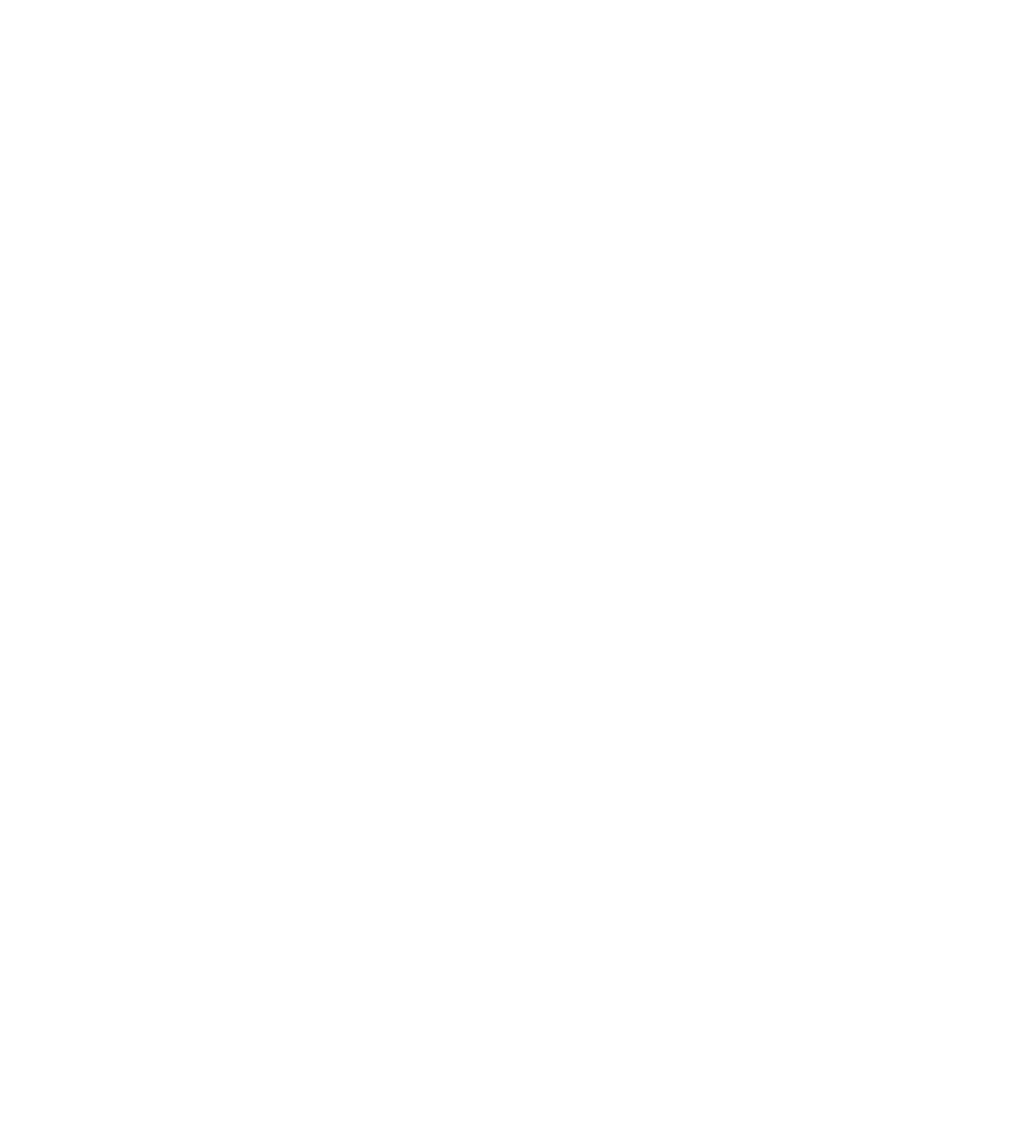
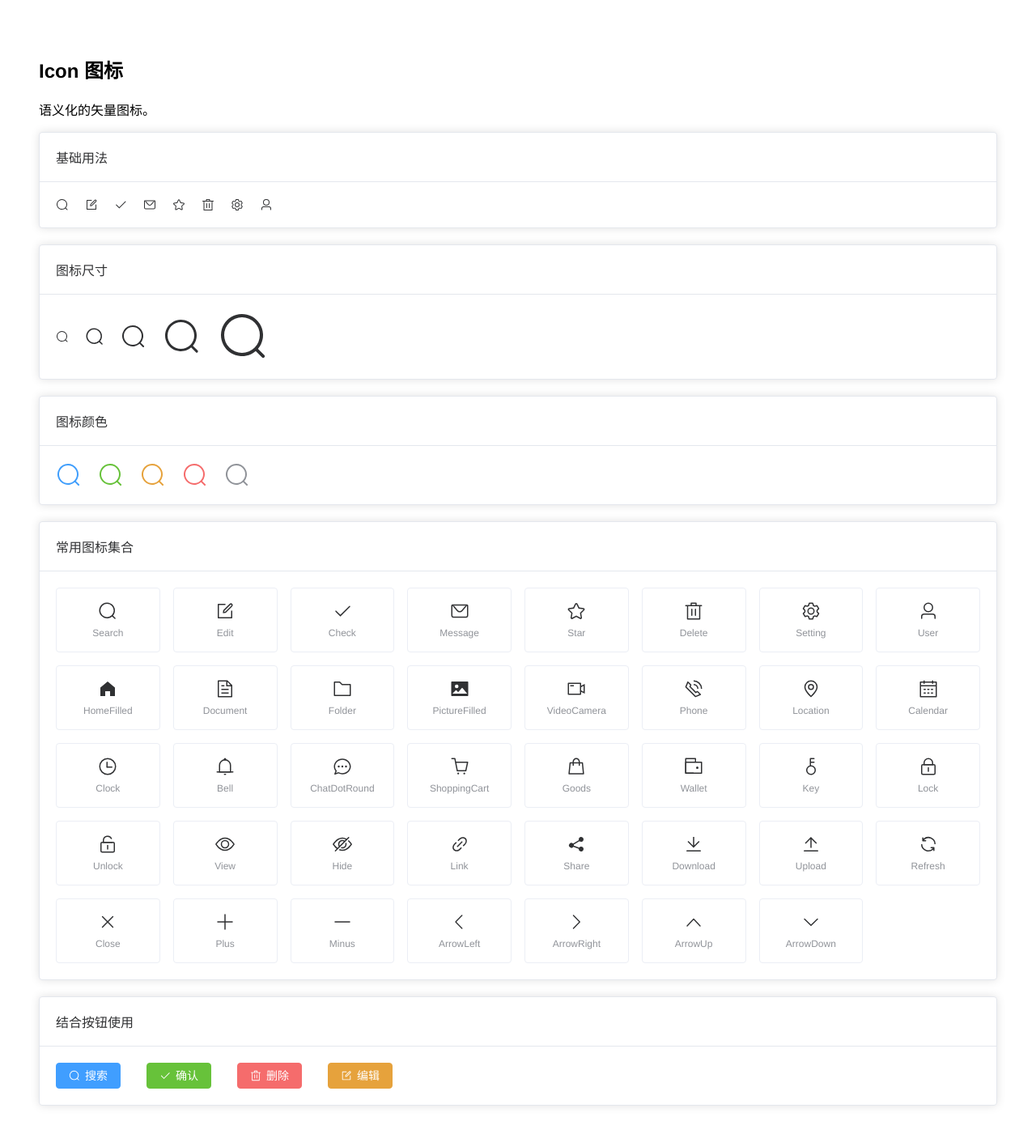
Before and after one commit to MHnanyu/custom-ui-playground, a Vue app: page /icon in a window 1280 px wide. Before the commit this address had no page. Shown: the top 1406 px of the page at 81% size. Before the commit the page ends 800 px from the top, so only its background shows below. Built offline with nearby package versions, Linux system fonts and the light colour scheme.

Commit message:
feat: 添加 Icon 图标组件
- 新增 Icon 组件及相关示例
- 添加 /icon 路由
- 更新首页导航添加 Icon 入口
- 更新 README 组件进度统计

```diff
--- /dev/null
+++ b/src/components/Icon/index.vue
@@ -0,0 +1,19 @@
+<template>
+  <el-icon v-bind="$attrs">
+    <component v-if="icon" :is="icon" />
+    <slot></slot>
+  </el-icon>
+</template>
+
+<script setup lang="ts">
+import { ElIcon } from 'element-plus'
+
+defineOptions({
+  name: 'CcIcon',
+  inheritAttrs: false
+})
+
+defineProps<{
+  icon?: any
+}>()
+</script>
--- a/src/router/index.ts
+++ b/src/router/index.ts
@@ -27,6 +27,11 @@
       path: '/container',
       name: 'Container',
       component: () => import('@/views/Container.vue')
+    },
+    {
+      path: '/icon',
+      name: 'Icon',
+      component: () => import('@/views/Icon.vue')
     }
   ]
 })
--- a/src/views/Home.vue
+++ b/src/views/Home.vue
@@ -19,6 +19,9 @@
         </router-link>
         <router-link to="/container">
           <el-button type="primary">Container 布局容器</el-button>
+        </router-link>
+        <router-link to="/icon">
+          <el-button type="primary">Icon 图标</el-button>
         </router-link>
       </div>
     </el-card>
--- /dev/null
+++ b/src/views/Icon.vue
@@ -0,0 +1,217 @@
+<template>
+  <div class="icon-demo">
+    <h2>Icon 图标</h2>
+    <p>语义化的矢量图标。</p>
+
+    <el-card class="section">
+      <template #header>
+        <span>基础用法</span>
+      </template>
+      <div class="icon-group">
+        <cc-icon :icon="Search" />
+        <cc-icon :icon="Edit" />
+        <cc-icon :icon="Check" />
+        <cc-icon :icon="Message" />
+        <cc-icon :icon="Star" />
+        <cc-icon :icon="Delete" />
+        <cc-icon :icon="Setting" />
+        <cc-icon :icon="User" />
+      </div>
+    </el-card>
+
+    <el-card class="section">
+      <template #header>
+        <span>图标尺寸</span>
+      </template>
+      <div class="icon-group">
+        <cc-icon :icon="Search" :size="16" />
+        <cc-icon :icon="Search" :size="24" />
+        <cc-icon :icon="Search" :size="32" />
+        <cc-icon :icon="Search" :size="48" />
+        <cc-icon :icon="Search" :size="64" />
+      </div>
+    </el-card>
+
+    <el-card class="section">
+      <template #header>
+        <span>图标颜色</span>
+      </template>
+      <div class="icon-group">
+        <cc-icon :icon="Search" :size="32" color="#409EFC" />
+        <cc-icon :icon="Search" :size="32" color="#67C23A" />
+        <cc-icon :icon="Search" :size="32" color="#E6A23C" />
+        <cc-icon :icon="Search" :size="32" color="#F56C6C" />
+        <cc-icon :icon="Search" :size="32" color="#909399" />
+      </div>
+    </el-card>
+
+    <el-card class="section">
+      <template #header>
+        <span>常用图标集合</span>
+      </template>
+      <div class="icon-grid">
+        <div v-for="icon in icons" :key="icon.name" class="icon-item">
+          <cc-icon :icon="icon.component" :size="24" />
+          <span>{{ icon.name }}</span>
+        </div>
+      </div>
+    </el-card>
+
+    <el-card class="section">
+      <template #header>
+        <span>结合按钮使用</span>
+      </template>
+      <div class="icon-group">
+        <cc-button type="primary">
+          <cc-icon :icon="Search" />
+          <span>搜索</span>
+        </cc-button>
+        <cc-button type="success">
+          <cc-icon :icon="Check" />
+          <span>确认</span>
+        </cc-button>
+        <cc-button type="danger">
+          <cc-icon :icon="Delete" />
+          <span>删除</span>
+        </cc-button>
+        <cc-button type="warning">
+          <cc-icon :icon="Edit" />
+          <span>编辑</span>
+        </cc-button>
+      </div>
+    </el-card>
+  </div>
+</template>
+
+<script setup lang="ts">
+import {
+  Search,
+  Edit,
+  Check,
+  Message,
+  Star,
+  Delete,
+  Setting,
+  User,
+  HomeFilled,
+  Document,
+  Folder,
+  PictureFilled,
+  VideoCamera,
+  Phone,
+  Location,
+  Calendar,
+  Clock,
+  Bell,
+  ChatDotRound,
+  ShoppingCart,
+  Goods,
+  Wallet,
+  Key,
+  Lock,
+  Unlock,
+  View,
+  Hide,
+  Link,
+  Share,
+  Download,
+  Upload,
+  Refresh,
+  Close,
+  Plus,
+  Minus,
+  ArrowLeft,
+  ArrowRight,
+  ArrowUp,
+  ArrowDown
+} from '@element-plus/icons-vue'
+import CcIcon from '@/components/Icon/index.vue'
+import CcButton from '@/components/Button/index.vue'
+
+const icons = [
+  { name: 'Search', component: Search },
+  { name: 'Edit', component: Edit },
+  { name: 'Check', component: Check },
+  { name: 'Message', component: Message },
+  { name: 'Star', component: Star },
+  { name: 'Delete', component: Delete },
+  { name: 'Setting', component: Setting },
+  { name: 'User', component: User },
+  { name: 'HomeFilled', component: HomeFilled },
+  { name: 'Document', component: Document },
+  { name: 'Folder', component: Folder },
+  { name: 'PictureFilled', component: PictureFilled },
+  { name: 'VideoCamera', component: VideoCamera },
+  { name: 'Phone', component: Phone },
+  { name: 'Location', component: Location },
+  { name: 'Calendar', component: Calendar },
+  { name: 'Clock', component: Clock },
+  { name: 'Bell', component: Bell },
+  { name: 'ChatDotRound', component: ChatDotRound },
+  { name: 'ShoppingCart', component: ShoppingCart },
+  { name: 'Goods', component: Goods },
+  { name: 'Wallet', component: Wallet },
+  { name: 'Key', component: Key },
+  { name: 'Lock', component: Lock },
+  { name: 'Unlock', component: Unlock },
+  { name: 'View', component: View },
+  { name: 'Hide', component: Hide },
+  { name: 'Link', component: Link },
+  { name: 'Share', component: Share },
+  { name: 'Download', component: Download },
+  { name: 'Upload', component: Upload },
+  { name: 'Refresh', component: Refresh },
+  { name: 'Close', component: Close },
+  { name: 'Plus', component: Plus },
+  { name: 'Minus', component: Minus },
+  { name: 'ArrowLeft', component: ArrowLeft },
+  { name: 'ArrowRight', component: ArrowRight },
+  { name: 'ArrowUp', component: ArrowUp },
+  { name: 'ArrowDown', component: ArrowDown }
+]
+</script>
+
+<style scoped>
+.icon-demo {
+  max-width: 1200px;
+  margin: 0 auto;
+}
+
+.section {
+  margin-bottom: 20px;
+}
+
+.icon-group {
+  display: flex;
+  flex-wrap: wrap;
+  gap: 20px;
+  align-items: center;
+}
+
+.icon-grid {
+  display: grid;
+  grid-template-columns: repeat(auto-fill, minmax(120px, 1fr));
+  gap: 16px;
+}
+
+.icon-item {
+  display: flex;
+  flex-direction: column;
+  align-items: center;
+  gap: 8px;
+  padding: 16px;
+  border: 1px solid #ebeef5;
+  border-radius: 4px;
+  transition: all 0.3s;
+}
+
+.icon-item:hover {
+  border-color: #409eff;
+  color: #409eff;
+}
+
+.icon-item span {
+  font-size: 12px;
+  color: #909399;
+}
+</style>
```
Also changed, not shown: src/components/Icon/index.md (added, +86 -0 lines), 1 other file (tests, documents, lock files or other folders).
